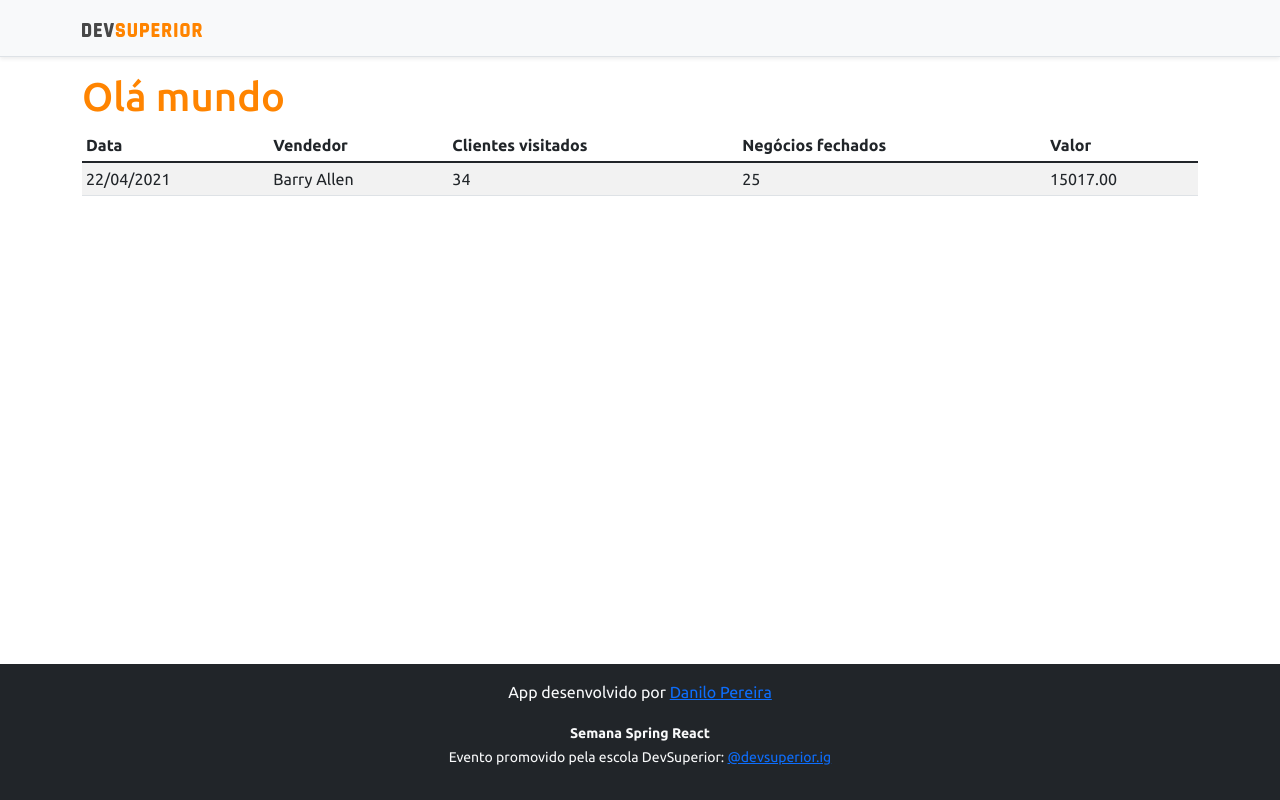
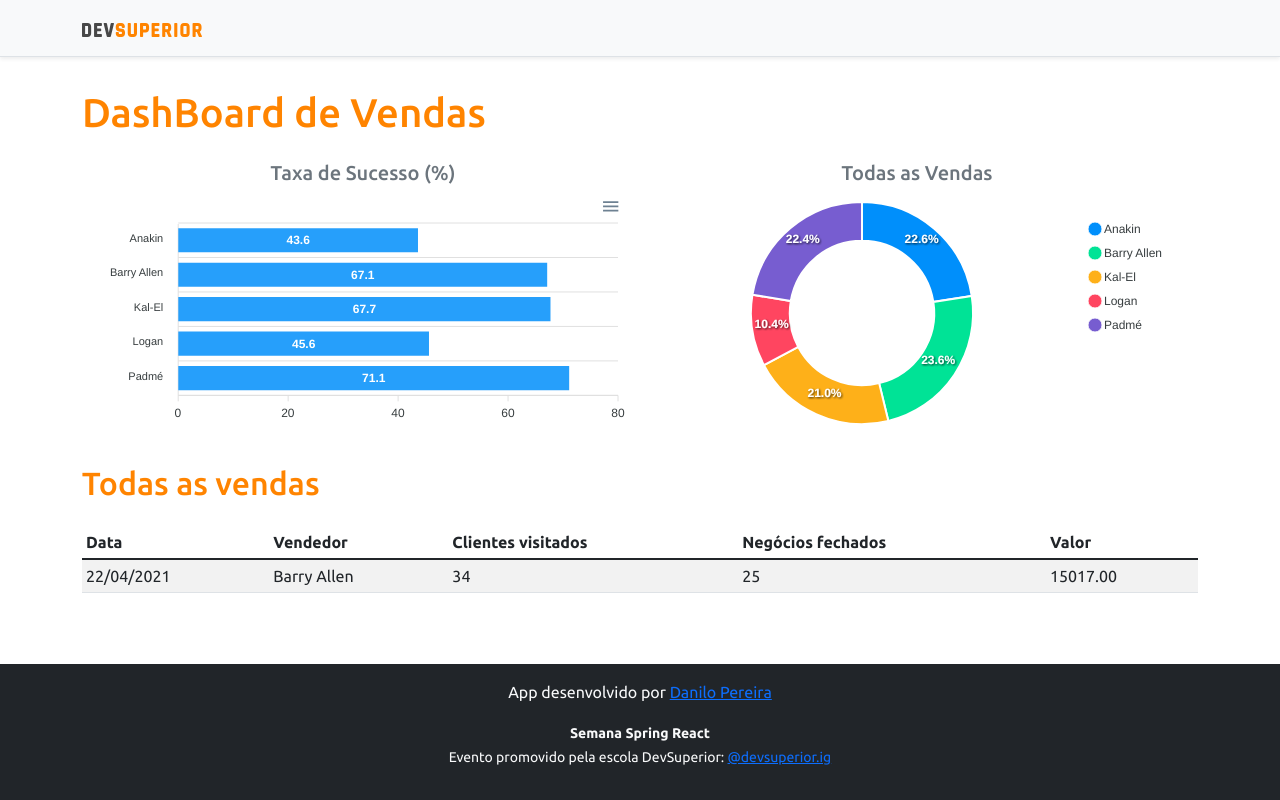
Before and after one commit to danilodacosta/projeto-sds4, a React (Create React App) app in the folder frontend/: page / in a window 1280 px wide. Built offline with nearby package versions, Linux system fonts and the light colour scheme.

Commit message:
Static charts

```diff
--- a/frontend/package.json
+++ b/frontend/package.json
@@ -12,8 +12,10 @@
     "@types/node": "^12.20.24",
     "@types/react": "^17.0.20",
     "@types/react-dom": "^17.0.9",
+    "apexcharts": "^3.28.1",
     "bootstrap": "^5.1.1",
     "react": "^17.0.2",
+    "react-apexcharts": "^1.3.9",
     "react-dom": "^17.0.2",
     "react-scripts": "4.0.3",
     "typescript": "^4.4.3",
--- a/frontend/src/App.tsx
+++ b/frontend/src/App.tsx
@@ -1,13 +1,31 @@
+import BarChart from "components/BarChart";
 import DataTable from "components/DataTable";
+import DonutChart from "components/DonutChart";
 import Footer from "components/Footer";
 import NavBar from "components/NavBar";
 
 function App() {
   return (
     <>
-     <NavBar />
+      <NavBar />
       <div className="container">
-        <h1 className="text-primary">Olá mundo</h1>
+        <h1 className="text-primary py-3">DashBoard de Vendas</h1>
+
+        <div className="row px-3">
+          <div className="col-sm-6">
+            <h5 className="text-center text-secondary">Taxa de Sucesso (%)</h5>
+            <BarChart />
+          </div>
+          <div className="col-sm-6">
+            <h5 className="text-center text-secondary">Todas as Vendas</h5>
+            <DonutChart />
+          </div>
+        </div>
+
+        <div className="py-3">
+          <h2 className="text-primary">Todas as vendas</h2>
+        </div>
+
         <DataTable />
       </div>
       <Footer />
--- /dev/null
+++ b/frontend/src/components/BarChart/index.tsx
@@ -0,0 +1,34 @@
+import  Chart from 'react-apexcharts'
+
+const BarChart = () => {
+  const options = {
+    plotOptions: {
+      bar: {
+        horizontal: true,
+      },
+    },
+  };
+
+  const mockData = {
+    labels: {
+      categories: ["Anakin", "Barry Allen", "Kal-El", "Logan", "Padmé"],
+    },
+    series: [
+      {
+        name: "% Sucesso",
+        data: [43.6, 67.1, 67.7, 45.6, 71.1],
+      },
+    ],
+  };
+
+  return (
+      <Chart
+        options={{...options, xaxis: mockData.labels}}
+        series={mockData.series}
+        type="bar"
+        height="240"/>
+    );
+
+};
+
+export default BarChart;
--- /dev/null
+++ b/frontend/src/components/DonutChart/index.tsx
@@ -0,0 +1,25 @@
+import Chart from "react-apexcharts";
+
+const DonutChart = () => {
+  const mockData = {
+    series: [477138, 499928, 444867, 220426, 473088],
+    labels: ["Anakin", "Barry Allen", "Kal-El", "Logan", "Padmé"],
+  };
+
+  const options = {
+    legend: {
+      show: true,
+    },
+  };
+
+  return (
+    <Chart
+      options={{ ...options, labels: mockData.labels }}
+      series={mockData.series}
+      type="donut"
+      height="240"
+    />
+  );
+};
+
+export default DonutChart;
```
Also changed, not shown: 1 other file (tests, documents, lock files or other folders).
